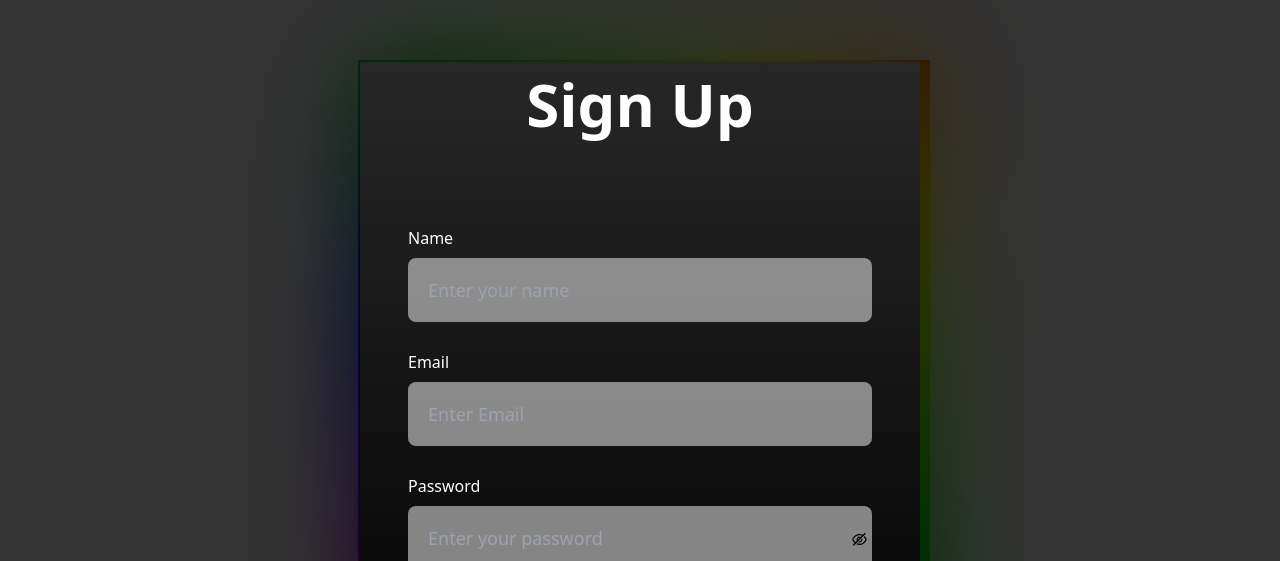
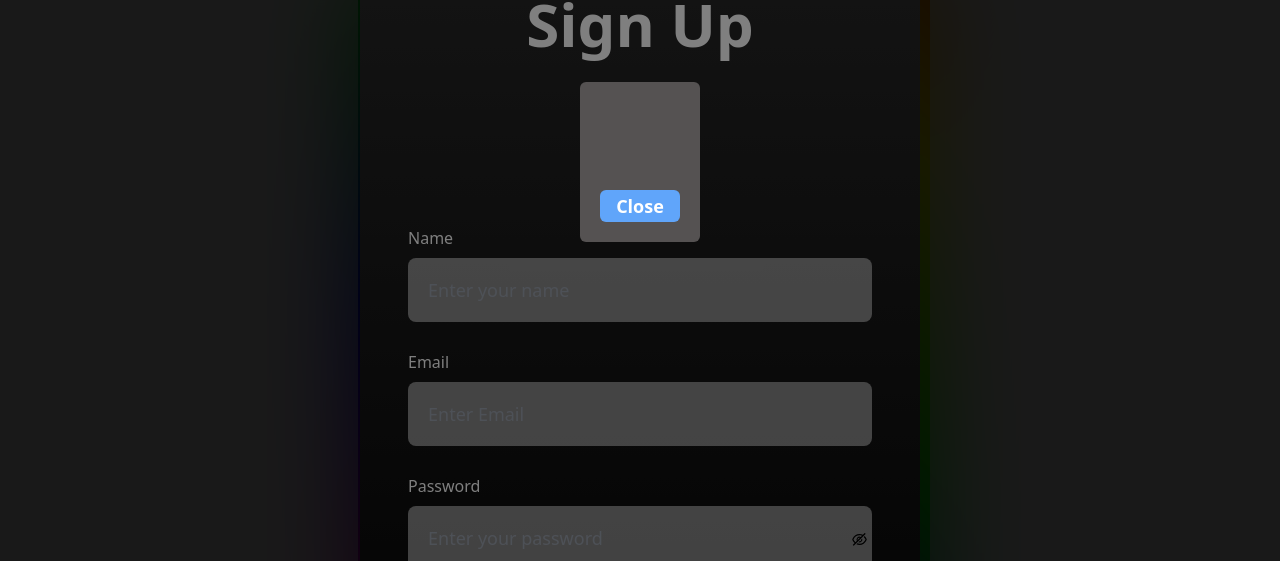
Before and after one commit to Hassaanjbaig-code/VideoStream-Front, a React (Vite) app: page /SignUp in a window 1280 px wide. Shown: the part 238-799 px from the top of the page. Built offline with nearby package versions, Linux system fonts and the light colour scheme.

Commit message:
Add a alert in the sign up to verify the email

```diff
--- a/src/components/alert/Alert2.tsx
+++ b/src/components/alert/Alert2.tsx
@@ -1,11 +1,27 @@
-import React from 'react'
+import React from "react";
 
-const Alert2 = () => {
-  return (
-    <div>
-        <div></div>
-    </div>
-  )
+interface Alert2 {
+  msg: string | undefined;
+  close: React.MouseEventHandler<HTMLButtonElement>;
 }
 
-export default Alert2
+const Alert2 = ({ msg, close }: Alert2) => {
+  return (
+    <div className="w-full h-full flex justify-center items-center z-50 bg-[#00000080] fixed top-0">
+      <div className="flex flex-col h-40 bg-[#555252] rounded-md p-5 m-1 justify-between">
+        <p className="font-bold text-xl">{msg}</p>
+        <div className="w-full flex flex-row-reverse">
+          <button
+            type="button"
+            onClick={close}
+            className="w-20 h-8 text-lg rounded-md bg-blue-400 hover:bg-blue-500 focus:bg-blue-600 font-semibold"
+          >
+            Close
+          </button>
+        </div>
+      </div>
+    </div>
+  );
+};
+
+export default Alert2;
--- /dev/null
+++ b/src/components/signUp/Form.tsx
@@ -0,0 +1,135 @@
+    import React, { useState, ChangeEvent } from "react";
+    import Input from "../input/Input";
+    import {
+    validateName,
+    validationEmail,
+    validatePassword,
+    } from "../../Validation/InputValidation";
+
+    interface FormProps {
+    form: {
+        name: string;
+        email: string;
+        password: string;
+    };
+    handleChange: (e: ChangeEvent<HTMLInputElement>) => void;
+    }
+
+    const Form: React.FC<FormProps> = ({ form, handleChange }) => {
+    const [passwordDisplay, setPasswordDisplay] = useState(false);
+    const [NameEror, setnameError] = useState({
+        isValid: false,
+        err: "",
+    });
+    const [EmailEror, setemailError] = useState({
+        isValid: false,
+        err: "",
+    });
+    const [PasswordEror, setpasswordError] = useState({
+        isValid: false,
+        err: "",
+    });
+
+    const handleBlurName = () => {
+        const errorName = validateName(form.name);
+        setnameError({
+        ...NameEror,
+        isValid: errorName.isValid,
+        err: errorName.err,
+        });
+    };
+    const handleBlurEmail = () => {
+        const errorEmail = validationEmail(form.email);
+        setemailError({
+        ...EmailEror,
+        isValid: errorEmail.isValid,
+        err: errorEmail.err,
+        });
+    };
+    const handleBlurPassword = () => {
+        const errorPassword = validatePassword(form.password);
+        setpasswordError({
+        ...PasswordEror,
+        isValid: errorPassword.isValid,
+        err: errorPassword.err,
+        });
+    };
+    let PasswordShow = "password";
+    const handlePasswordDisplay = () => {
+        setPasswordDisplay(!passwordDisplay);
+    };
+    if (passwordDisplay === true) {
+        PasswordShow = "text";
+        // console.log(PasswordShow)
+    } else {
+        PasswordShow = "password";
+    }
+    const handleFocus = () => {
+        setnameError({
+        isValid: false,
+        err: "",
+        });
+    };
+
+    const handleSignUp = (e: React.FormEvent<HTMLFormElement>) => {
+        e.preventDefault()
+
+    if (!NameEror.isValid && !EmailEror.isValid && !PasswordEror.isValid) {
+
+    }
+    }
+    return (
+        <form
+        className="flex flex-col gap-7 my-20 items-center justify-center"
+        onSubmit={handleSignUp}
+        >
+        <Input
+            name="name"
+            label="Name"
+            type="text"
+            value={form.name}
+            error={NameEror}
+            passwordChecker={false}
+            handleForm={handleChange}
+            handleBlur={handleBlurName}
+            handleFocus={handleFocus}
+            placeholder="Enter your name"
+            classeWraper={null}
+            divClassName={null}
+        />
+
+        <Input
+            name="email"
+            label="Email"
+            type="email"
+            value={form.email}
+            error={EmailEror}
+            passwordChecker={false}
+            handleForm={handleChange}
+            handleBlur={handleBlurEmail}
+            handleFocus={handleFocus}
+            placeholder="Enter Email"
+            classeWraper={null}
+            divClassName={null}
+        />
+        <Input
+            name="password"
+            label="Password"
+            type={PasswordShow}
+            value={form.password}
+            passwordChecker={true}
+            classeWraper=""
+            password={passwordDisplay}
+            error={PasswordEror}
+            handleForm={handleChange}
+            handleBlur={handleBlurPassword}
+            handleFocus={handleFocus}
+            handlePasswordDisplay={handlePasswordDisplay}
+            placeholder="Enter your password"
+            divClassName={null}
+        />
+        </form>
+    );
+    };
+
+    export default Form;
--- a/src/components/signUp/SigUp.tsx
+++ b/src/components/signUp/SigUp.tsx
@@ -1,98 +1,59 @@
 import React, { useState, useEffect, useCallback } from "react";
-import Input from "../input/Input";
+import { useRegisterMutation } from "../../redux/FetchApi/SignUp/SignUp";
+import { useNavigate } from "react-router-dom";
+import { SigUpProps, SignUpRequest } from "../../vite-env";
+import Alert2 from "../alert/Alert2";
+import Form from "./Form";
 import {
   validateName,
   validationEmail,
   validatePassword,
   } from "../../Validation/InputValidation";
-import { useRegisterMutation } from "../../redux/FetchApi/SignUp/SignUp";
-import { useNavigate } from "react-router-dom";
-import { SigUpProps, SignUpRequest } from "../../vite-env";
 
-export const SigUp: React.FC<SigUpProps> = ({ handleError }) => {
-  const [passwordDisplay, setPasswordDisplay] = useState(false);
-  const [register, { isError, error: SignUpError, isSuccess }] = useRegisterMutation();
+export const SigUp: React.FC<SigUpProps> = () => {
+
+  const [openALert, setOpenAlert] = useState({
+    show: false,
+    msg: ""
+  });
+  const [register, { isError, error: SignUpError, isSuccess }] =
+    useRegisterMutation();
   const Navigate = useNavigate();
   const [form, setForm] = useState({
     name: "",
     email: "",
     password: "",
   });
-  const [NameEror, setnameError] = useState({
-    isValid: false,
-    err: "",
-  });
-  const [EmailEror, setemailError] = useState({
-    isValid: false,
-    err: "",
-  });
-  const [PasswordEror, setpasswordError] = useState({
-    isValid: false,
-    err: "",
-  });
+
+
   const handleFormChange = (e: React.ChangeEvent<HTMLInputElement>) => {
     setForm({
       ...form,
       [e.target.name]: e.target.value,
     });
   };
-  const handleBlurName = () => {
-    const errorName = validateName(form.name);
-    setnameError({
-      ...NameEror,
-      isValid: errorName.isValid,
-      err: errorName.err,
-    });
-  };
-  const handleBlurEmail = () => {
-    const errorEmail = validationEmail(form.email);
-    setemailError({
-      ...EmailEror,
-      isValid: errorEmail.isValid,
-      err: errorEmail.err,
-    });
-  };
-  const handleBlurPassword = () => {
-    const errorPassword = validatePassword(form.password);
-    setpasswordError({
-      ...PasswordEror,
-      isValid: errorPassword.isValid,
-      err: errorPassword.err,
-    });
-  };
-  let PasswordShow = "password";
-  const handlePasswordDisplay = () => {
-    setPasswordDisplay(!passwordDisplay);
-  };
-  if (passwordDisplay === true) {
-    PasswordShow = "text";
-    // console.log(PasswordShow)
-  } else {
-    PasswordShow = "password";
-  }
-  const handleFocus = () => {
-    setnameError({
-      isValid: false,
-      err: "",
-    });
-  };
+
   const handleSignUp = async (e: React.FormEvent<HTMLFormElement>) => {
     e.preventDefault();
 
-    if (!NameEror.isValid && !EmailEror.isValid && !PasswordEror.isValid) {
+    const nameError = validateName(form.name)
+    const emailError = validationEmail(form.email)
+    const passwordError = validatePassword(form.password)
+
+    if (nameError.isValid && emailError.isValid && passwordError.isValid) {
       const signUp: SignUpRequest = {
         name: form.name,
         email: form.email,
         password: form.password,
       };
-      register(signUp);
+      let result = await register(signUp);
     } else {
-      alert("Please Fill the Field correctly");
+      setOpenAlert({
+        show: true,
+        msg: "Please fill the form correctly"
+      })
     }
   };
-  // console.log(isSuccess);
-  // console.log(data);
-
   const CheckAccount = useCallback(() => {
     if (isSuccess) {
       setForm({
@@ -100,7 +61,11 @@ export const SigUp: React.FC<SigUpProps> = ({ handleError }) => {
         email: "",
         password: "",
       });
-        Navigate("/SignIn");
+      // Navigate("/SignIn");
+      setOpenAlert({
+        show: true,
+        msg:"Please verify your email"
+      });
       // }
     }
   }, [setForm, Navigate, isSuccess]);
@@ -109,8 +74,16 @@ export const SigUp: React.FC<SigUpProps> = ({ handleError }) => {
     CheckAccount();
   }, [isSuccess, CheckAccount]);
 
+  function CloseAlert() {
+    setOpenAlert({
+      show: false,
+      msg: ""
+    });
+  }
+
   return (
-    <section className="w-full h-[140vh] flex justify-center items-center">
+    <>
+      <section className="w-full md:h-[140vh] h-screen flex justify-center items-center">
         <div className="md:w-[35rem] w-[92%] bg-black rainbow flex flex-col">
           <h2 className="text-center my-3 font-bold text-6xl text-white">
             Sign Up
@@ -119,48 +92,13 @@ export const SigUp: React.FC<SigUpProps> = ({ handleError }) => {
             className="flex flex-col gap-7 my-20 items-center justify-center"
             onSubmit={handleSignUp}
           >
-          <Input
-            name="name"
-            label="Name"
-            type="text"
-            value={form.name}
-            error={NameEror}
-            passwordChecker={false}
-            handleForm={handleFormChange}
-            handleBlur={handleBlurName}
-            handleFocus={handleFocus}
-            placeholder="Enter your name"
-          />
 
-          <Input
-            name="email"
-            label="Email"
-            type="email"
-            value={form.email}
-            error={EmailEror}
-            passwordChecker={false}
-            handleForm={handleFormChange}
-            handleBlur={handleBlurEmail}
-            handleFocus={handleFocus}
-            placeholder="Enter Email"
-          />
-          <Input
-            name="password"
-            label="Password"
-            type={PasswordShow}
-            value={form.password}
-            passwordChecker={true}
-            classeWraper=""
-            password={passwordDisplay}
-            error={PasswordEror}
-            handleForm={handleFormChange}
-            handleBlur={handleBlurPassword}
-            handleFocus={handleFocus}
-            handlePasswordDisplay={handlePasswordDisplay}
-            placeholder="Enter your password"
-          />
+            <Form form={form} handleChange={handleFormChange} key={Math.random()} />
+
             {isError && (
-            <p className="text-red-400 text-sm">{SignUpError?.data.message}</p>
+              <p className="text-red-400 text-sm">
+                {SignUpError?.data.message}
+              </p>
             )}
             <button
               type="submit"
@@ -170,6 +108,13 @@ export const SigUp: React.FC<SigUpProps> = ({ handleError }) => {
             </button>
           </form>
         </div>
+        {openALert.show == false && (
+          <Alert2
+            msg={openALert.msg}
+            close={CloseAlert}
+          />
+        )}
       </section>
+    </>
   );
 };
```
Lines whose indentation alone changed are shown as unchanged.
